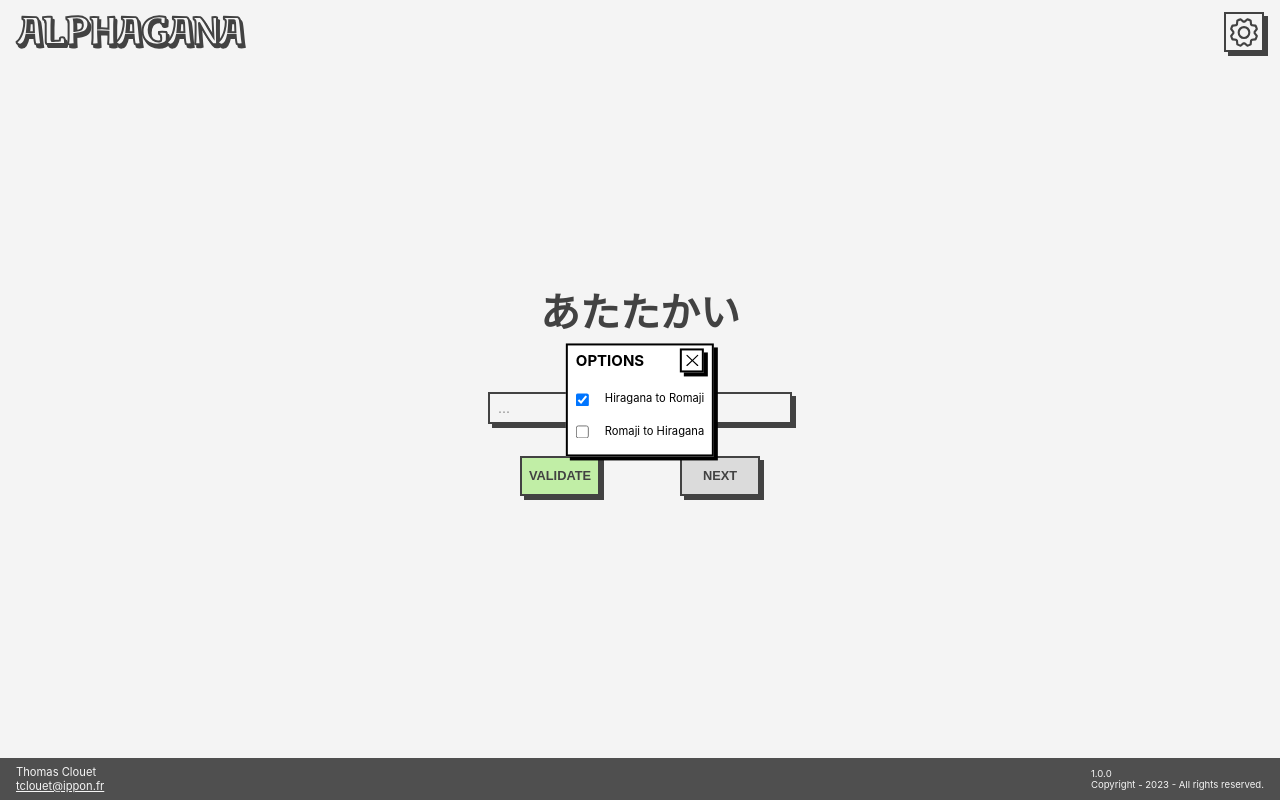
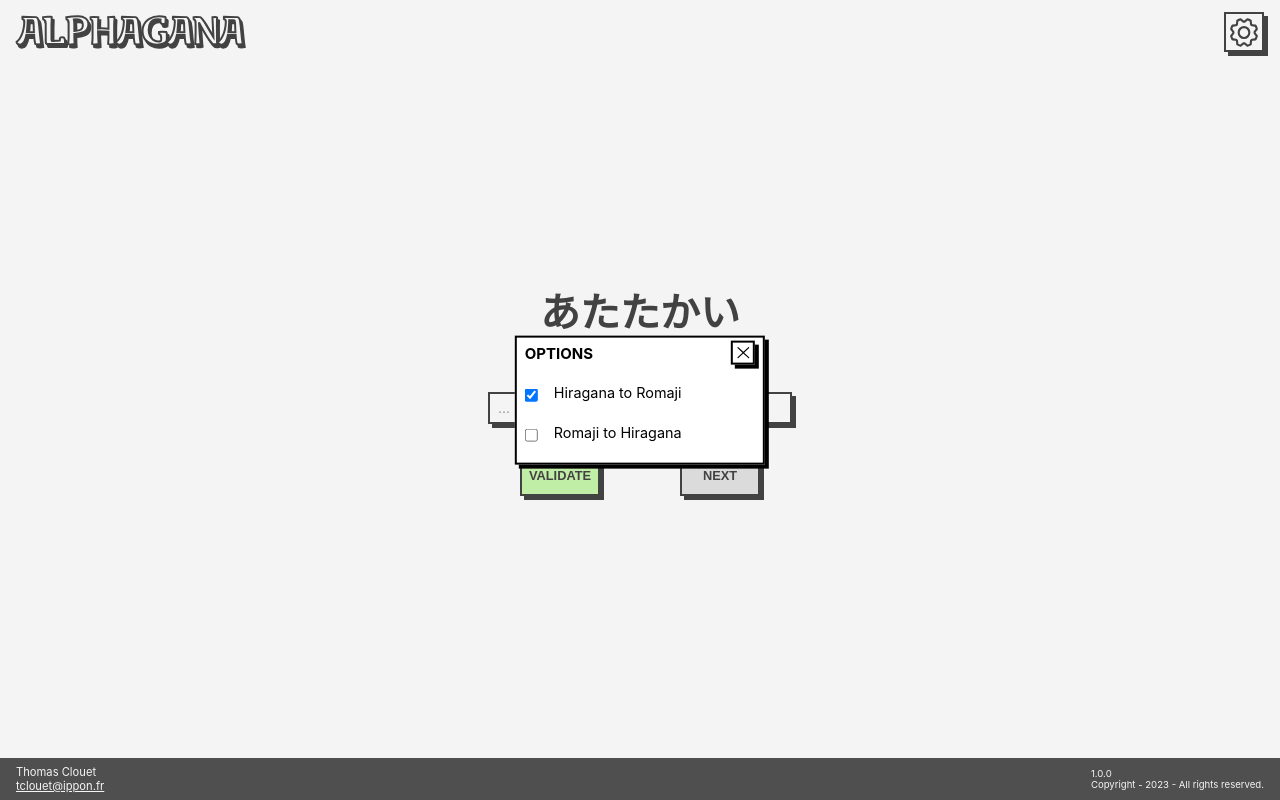
Before and after one commit to Mangow44/Alphagana, a Vue app: page / in a window 1280 px wide. Both pictures are taken after a click on the button 1244 px from the left and 32 px from the top of the page. Built offline with nearby package versions, Linux system fonts and the light colour scheme.

Commit message:
:art: refactor(options): improve lisibility

```diff
--- a/src/components/header/options/Options.vue
+++ b/src/components/header/options/Options.vue
@@ -25,14 +25,16 @@ const modeStore = useModeStore()
   display: flex;
   gap: 1rem;
 
+  min-width: 15rem;
+  min-height: 2rem;
   margin: 0.5rem 0;
   padding: 0.3rem;
 
-  font-size: 0.7rem;
+  font-size: 0.9rem;
 }
 
 .choice {
-  margin-top: 0.1rem;
+  margin-top: 0.35em;
   margin-bottom: auto;
 }
 </style>
```
